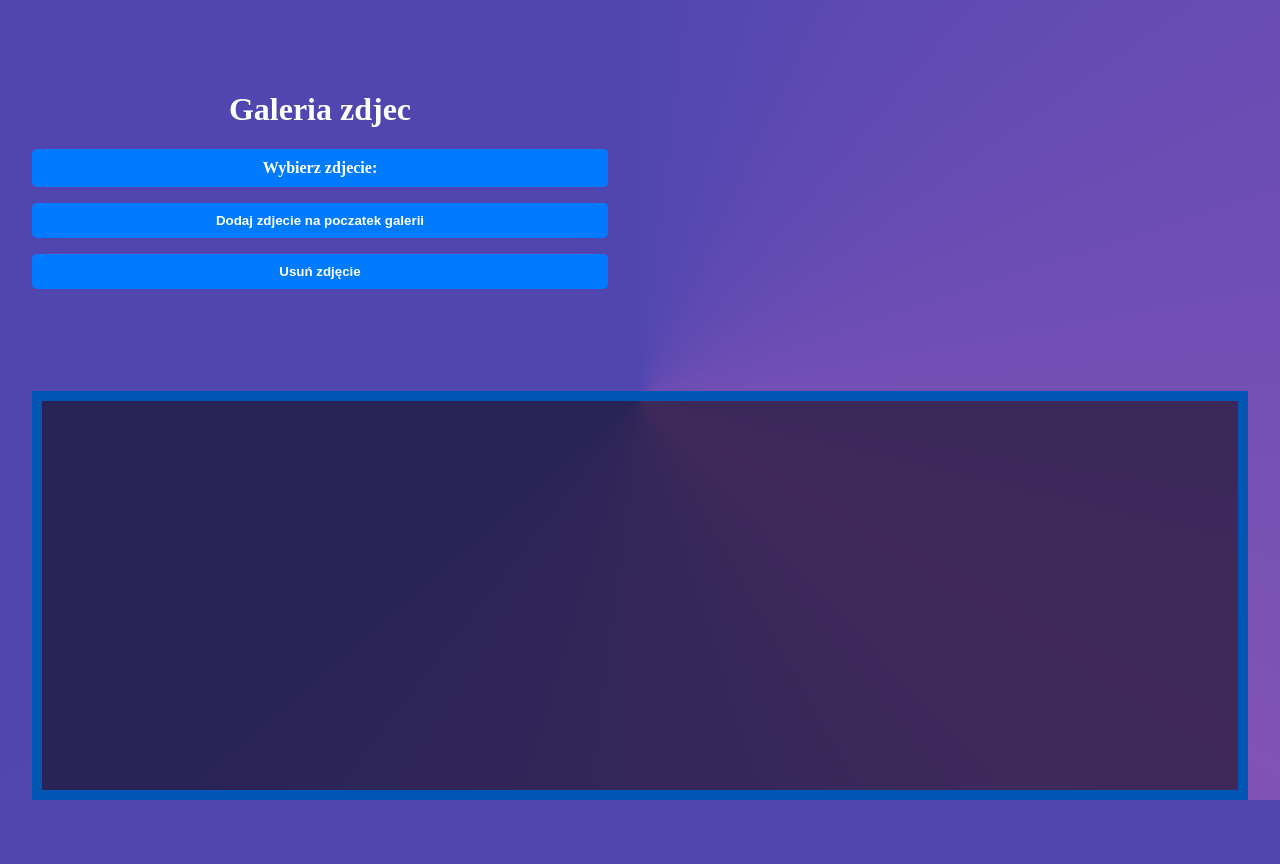
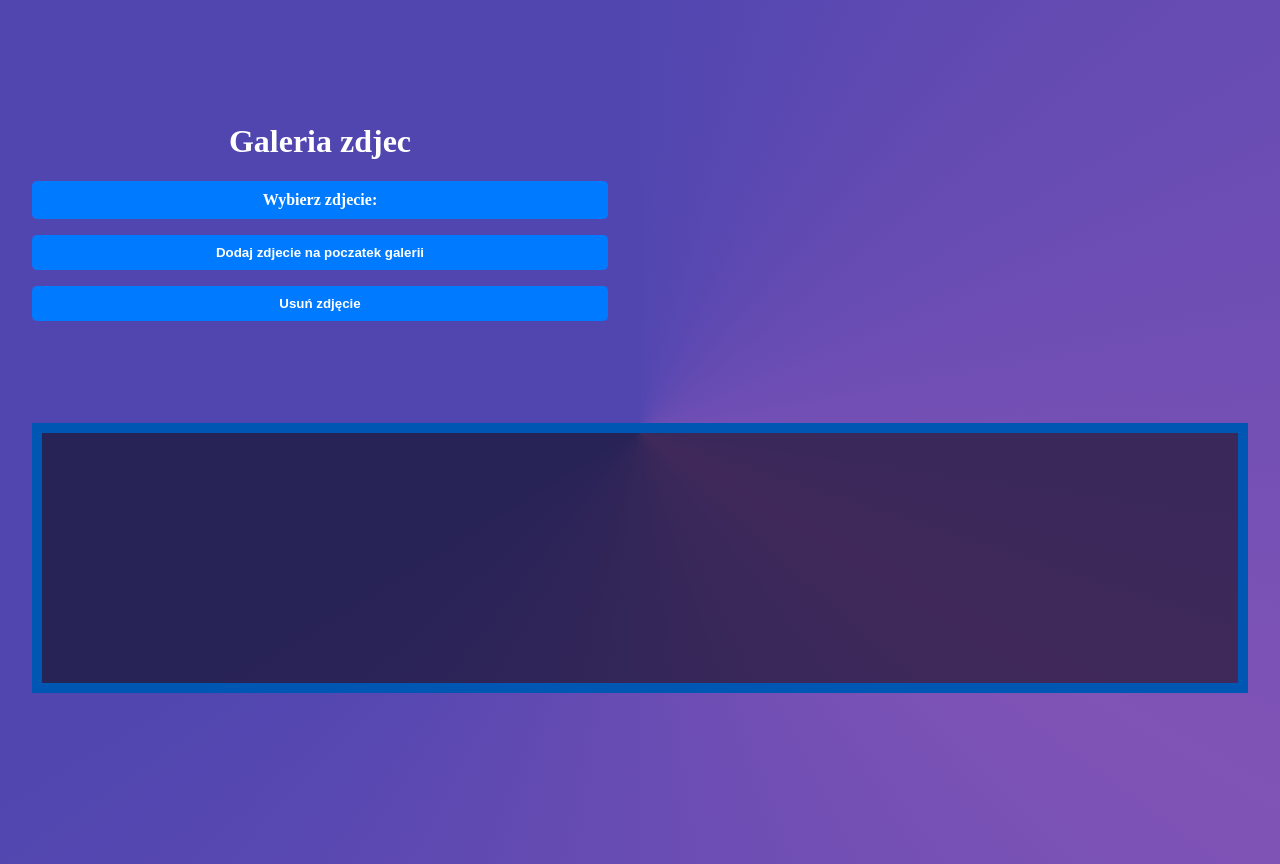
Before and after one commit to WolfZix/Galeria-Zdjec-Flask, a Flask app: page / in a window 1280 px wide. Before the commit the page ends 800 px from the top, so only its background shows below. Run offline with Flask 3, Linux system fonts and the light colour scheme.

Commit message:
Naprawa css bg

```diff
--- a/static/css/style.css
+++ b/static/css/style.css
@@ -1,6 +1,6 @@
 body {
-    width: 100vw;
-    height: 100vh;
+    max-width: 100vw;
+    min-height: 100vh;
     margin: 0;
     display: grid;
     grid-template-columns: .50fr .50fr;
@@ -8,6 +8,7 @@
     'wybierz zdj'
     'galeria galeria';
     background: conic-gradient(rgb(81, 70, 176),rgb(128, 83, 182), rgb(81, 70, 176), rgb(81, 70, 176));
+    padding: 2rem 0 2rem 0;
 }
 
 h1 {
@@ -76,6 +77,7 @@
     flex-wrap: wrap;
     border: 10px solid #0056b3;
     min-height: 250px;
+    height: fit-content;
     justify-content: center;
     background: rgba(0,0,0,.5);
     margin: 2rem 2rem 0 2rem;
```
